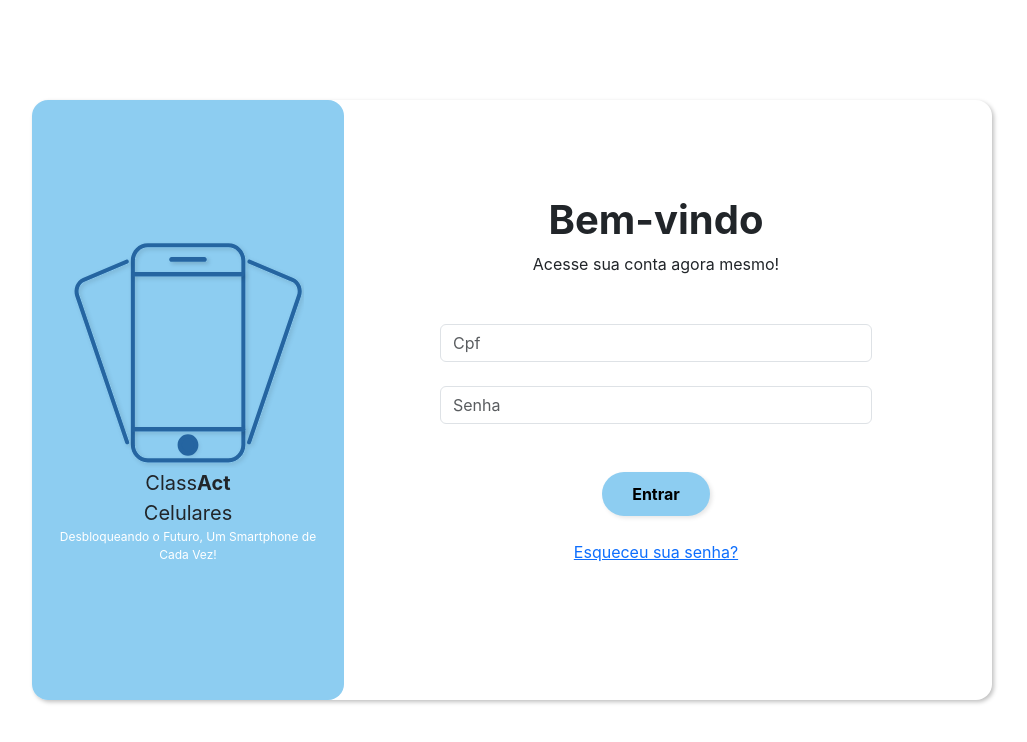
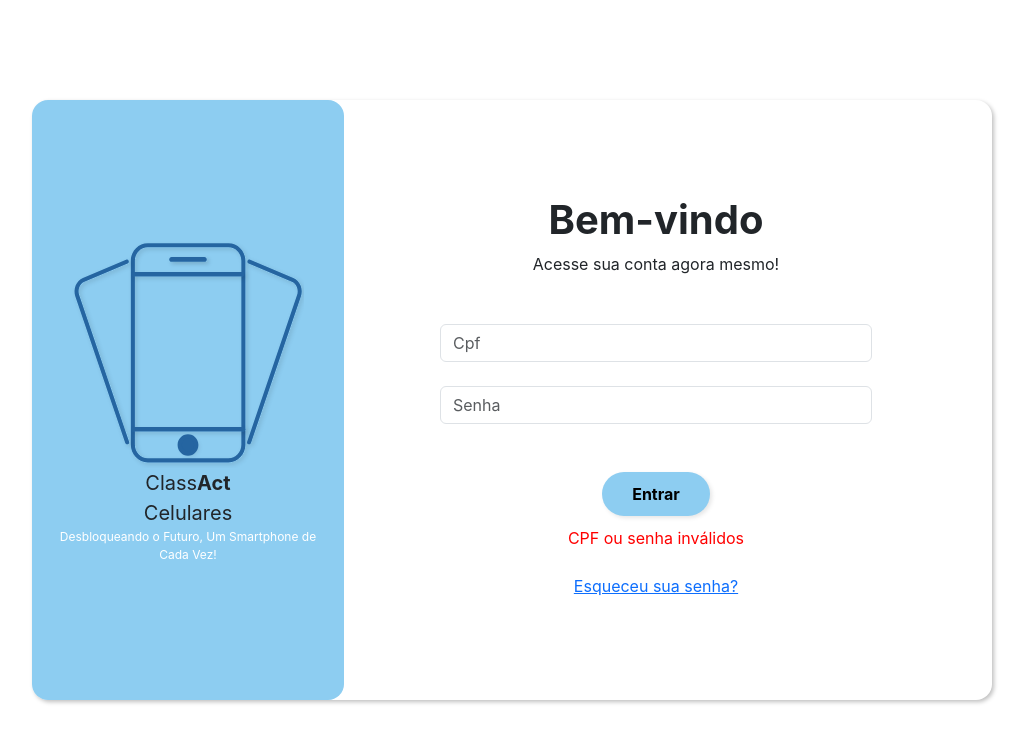
Before and after one commit to alexcyrillo/materias-faculdade, a React (Vite) app in the folder implementacao/frontend/: page / in a window 1280 px wide. Both pictures are taken after a click on the button "Entrar". Shown: the top 742 px of the page, without its empty margins (128-1155 px from the left). Built offline with nearby package versions, Linux system fonts and the light colour scheme; no server answers.

Commit message:
feat: adicionando mensagem de erro tentativa login

```diff
--- a/implementacao/frontend/pages/Home/Home.jsx
+++ b/implementacao/frontend/pages/Home/Home.jsx
@@ -9,6 +9,8 @@ const Home = () => {
     // Define dois estados locais, cpf e senha, e duas funções para atualizá-los
     const [cpf, setCpf] = useState('');
     const [senha, setSenha] = useState('');
+    // Estado local para armazenar mensagens de erro
+    const [errorMessage, setErrorMessage] = useState('');
 
     // Obtém a função de navegação do React Router
     const navigate = useNavigate();
@@ -22,21 +24,16 @@ const Home = () => {
                 senha: senha,
             });
 
-            // Loga no console o resultado da autenticação
-            console.log(response.data.auth);
-
             // Se a autenticação for bem-sucedida, navega para a rota "/menu"
             if (response.data.auth === true) {
                 navigate("/menu");
             } else {
-                // Se a autenticação falhar, recarrega a página e exibe um erro no console
-                window.location.reload();
-                console.error('Authentication failed');
+                // Se a autenticação falhar, exibe uma mensagem de erro
+                setErrorMessage('CPF ou senha inválidos');
             }
         } catch (error) {
-            // Em caso de erro durante a requisição, recarrega a página e exibe o erro no console
-            window.location.reload();
-            console.error('Error during login:', error);
+            // Em caso de erro durante a requisição, exibe uma mensagem de erro
+            setErrorMessage('CPF ou senha inválidos');
         }
     };
 
@@ -87,6 +84,12 @@ const Home = () => {
                                     Entrar
                                 </button>
                             </div>
+                                {/* Exibe a mensagem de erro, se houver */}
+                                {errorMessage && (
+                                    <div style={{ color: 'red', textAlign: 'center', marginTop: '10px' }}>
+                                        {errorMessage}
+                                    </div>
+                                )}
                             <br/>
                             <div className={"d-flex justify-content-center"}>
                                 {/* Link para recuperação de senha */}
```
